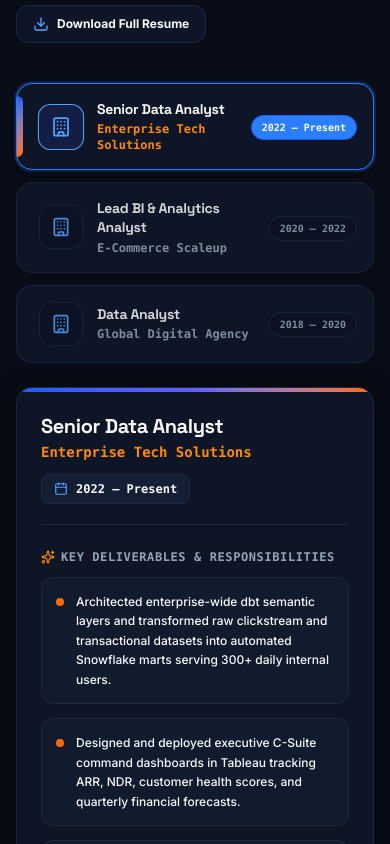
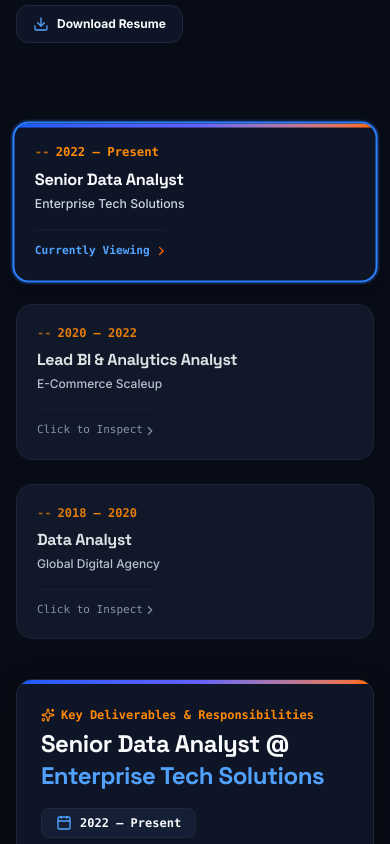
Before and after one commit to nana1506/my-portfolio, a Next.js app: page / in a window 390 px wide. Shown: the part 6020-6864 px from the top of the page. Built offline with nearby package versions, Linux system fonts and the light colour scheme.

Commit message:
feat(experience): implement horizontal dashed timeline format with orange node dots and clean structured cards

```diff
--- a/components/ExperienceSection.tsx
+++ b/components/ExperienceSection.tsx
@@ -8,10 +8,8 @@
   Calendar,
   Download,
   Building,
-  MapPin,
   Sparkles,
-  ArrowRight,
-  CheckCircle2,
+  ChevronRight,
 } from "lucide-react";
 
 interface ExperienceSectionProps {
@@ -33,15 +31,15 @@
         {/* Section Header */}
         <div className="flex items-center gap-2 text-xs font-mono font-bold uppercase tracking-wider text-blue-700 dark:text-blue-400 mb-2">
           <Briefcase className="w-4 h-4 text-orange-600 dark:text-orange-400" />
-          <span>04 // Career Journey</span>
+          <span>04 // Career Milestones</span>
         </div>
-        <div className="flex flex-col md:flex-row md:items-end justify-between gap-4 mb-10">
+        <div className="flex flex-col md:flex-row md:items-end justify-between gap-4 mb-14">
           <div>
             <h2 className="text-3xl sm:text-4xl font-display font-extrabold text-[var(--text-primary)] tracking-tight">
-              Work Experience & Impact
+              Horizontal Career Timeline
             </h2>
             <p className="mt-2 text-sm text-[var(--text-secondary)] font-normal max-w-xl">
-              A track record of translating data complexity into business outcomes across high-growth teams.
+              Click any milestone along the timeline track to inspect achievements, responsibilities, and quantified impact.
             </p>
           </div>
 
@@ -51,119 +49,117 @@
             className="inline-flex items-center gap-2 px-4 py-2.5 rounded-xl border border-[var(--border-subtle)] bg-[var(--bg-surface)] hover:bg-[var(--bg-surface-elevated)] text-[var(--text-primary)] font-bold text-xs transition-all hover:border-blue-500/50 shadow-2xs self-start md:self-auto cursor-pointer"
           >
             <Download className="w-4 h-4 text-blue-600 dark:text-blue-400" />
-            <span>Download Full Resume</span>
+            <span>Download Resume</span>
           </a>
         </div>
 
-        {/* Clean Interactive Split Experience Layout */}
-        <div className="grid grid-cols-1 lg:grid-cols-12 gap-6 lg:gap-8 items-start">
-          {/* Left Column: Interactive Milestone Navigation (5 cols) */}
-          <div className="lg:col-span-5 space-y-3">
+        {/* Horizontal Dashed Timeline Track */}
+        <div className="relative pt-6 pb-2">
+          {/* Dashed Connecting Track Line */}
+          <div className="hidden md:block absolute top-[2.1rem] left-10 right-10 border-t-2 border-dashed border-blue-400/40 dark:border-blue-500/30 z-0 pointer-events-none" />
+
+          {/* Milestone Columns Grid */}
+          <div className="grid grid-cols-1 md:grid-cols-3 gap-6 relative z-10">
             {experience.map((item, idx) => {
               const isActive = item.id === activeId;
               return (
+                <div key={item.id || idx} className="flex flex-col">
+                  {/* Top Node Indicator Resting on Dashed Line */}
+                  <div className="hidden md:flex items-center mb-5 pl-5">
                     <button
-                  key={item.id || idx}
                       onClick={() => setActiveId(item.id)}
-                  className={`w-full text-left p-4 sm:p-5 rounded-2xl border transition-all cursor-pointer relative flex items-center justify-between gap-4 ${
+                      aria-label={`Select ${item.title}`}
+                      className={`w-6 h-6 rounded-full transition-all cursor-pointer flex items-center justify-center ${
                         isActive
-                      ? "bg-[var(--bg-surface)] border-blue-600 dark:border-blue-500 shadow-md ring-2 ring-blue-500/20"
-                      : "bg-[var(--bg-surface-elevated)]/70 border-[var(--border-subtle)] hover:border-blue-400/40 hover:bg-[var(--bg-surface)] opacity-85 hover:opacity-100"
+                          ? "bg-orange-500 ring-4 ring-orange-500/25 scale-110 shadow-sm"
+                          : "bg-orange-500/80 hover:bg-orange-500 hover:scale-105 ring-2 ring-orange-500/20"
                       }`}
                     >
-                  {/* Active Left Indicator Bar */}
+                      <span className="w-2 h-2 rounded-full bg-white" />
+                    </button>
+                  </div>
+
+                  {/* Milestone Card */}
+                  <button
+                    onClick={() => setActiveId(item.id)}
+                    className={`text-left p-5 sm:p-6 rounded-2xl border transition-all cursor-pointer flex flex-col justify-between h-full relative overflow-hidden ${
+                      isActive
+                        ? "bg-[var(--bg-surface)] border-2 border-blue-600 dark:border-blue-500 shadow-lg ring-2 ring-blue-500/20 scale-[1.02]"
+                        : "bg-[var(--bg-surface-elevated)]/80 border-[var(--border-subtle)] hover:border-blue-400/50 hover:bg-[var(--bg-surface)] opacity-90 hover:opacity-100"
+                    }`}
+                  >
+                    {/* Top Glowing Accent Line for Active Card */}
                     {isActive && (
-                    <div className="absolute left-0 top-3 bottom-3 w-1.5 bg-gradient-to-b from-blue-600 to-orange-500 rounded-r-full" />
+                      <div className="absolute top-0 left-0 right-0 h-1 bg-gradient-to-r from-blue-600 via-indigo-500 to-orange-500" />
                     )}
 
-                  <div className="flex items-center gap-3.5 pl-1.5">
-                    {/* Company Logo or Icon */}
-                    <div
-                      className={`w-11 h-11 rounded-xl border flex items-center justify-center font-bold text-sm shrink-0 transition-transform ${
-                        isActive
-                          ? "bg-blue-100 dark:bg-blue-950/60 border-blue-400 text-blue-900 dark:text-blue-200 shadow-2xs scale-105"
-                          : "bg-[var(--bg-surface)] border-[var(--border-subtle)] text-[var(--text-muted)]"
-                      }`}
-                    >
-                      {item.logo ? (
-                        <img
-                          src={item.logo}
-                          alt={item.company}
-                          className="w-6 h-6 object-contain rounded"
-                        />
-                      ) : (
-                        <Building className="w-5 h-5 text-blue-600 dark:text-blue-400" />
-                      )}
+                    <div>
+                      {/* Monospace Period Prefix with Double-Dash format */}
+                      <div className="text-xs font-mono font-bold text-orange-600 dark:text-orange-400 mb-2 flex items-center gap-1.5">
+                        <span className="opacity-70">--</span>
+                        <span>{item.startDate} — {item.endDate}</span>
                       </div>
 
-                    <div>
-                      <h3 className={`font-display font-bold text-sm sm:text-base leading-snug ${isActive ? "text-[var(--text-primary)]" : "text-[var(--text-primary)]"}`}>
+                      {/* Job Title */}
+                      <h3 className="font-display font-extrabold text-base sm:text-lg text-[var(--text-primary)] leading-snug">
                         {item.title}
                       </h3>
-                      <p className={`text-xs font-mono font-bold mt-0.5 ${isActive ? "text-orange-600 dark:text-orange-400" : "text-[var(--text-muted)]"}`}>
+
+                      {/* Company Name */}
+                      <p className="text-xs sm:text-sm text-[var(--text-secondary)] font-medium mt-1 leading-normal">
                         {item.company}
                       </p>
                     </div>
-                  </div>
 
-                  {/* Date Badge */}
-                  <div className="text-right shrink-0">
-                    <span
-                      className={`inline-block px-2.5 py-1 rounded-full text-[10px] font-mono font-extrabold border ${
-                        isActive
-                          ? "bg-blue-600 dark:bg-blue-500 text-white border-blue-600 shadow-2xs"
-                          : "bg-[var(--bg-surface)] border-[var(--border-subtle)] text-[var(--text-muted)]"
-                      }`}
-                    >
-                      {item.startDate} — {item.endDate}
+                    {/* Active State View Indicator */}
+                    <div className="mt-4 pt-3 border-t border-[var(--border-subtle)]/70 flex items-center justify-between text-[11px] font-mono">
+                      <span className={isActive ? "text-blue-600 dark:text-blue-400 font-bold" : "text-[var(--text-muted)]"}>
+                        {isActive ? "Currently Viewing" : "Click to Inspect"}
                       </span>
+                      <ChevronRight className={`w-3.5 h-3.5 transition-transform ${isActive ? "text-orange-500 translate-x-1" : "text-[var(--text-muted)]"}`} />
                     </div>
                   </button>
+                </div>
               );
             })}
           </div>
+        </div>
 
-          {/* Right Column: Selected Role Detail Card (7 cols) */}
-          <div className="lg:col-span-7">
+        {/* Selected Milestone Detail Sheet */}
         {activeExp && (
           <motion.div
             key={activeExp.id}
-                initial={{ opacity: 0, y: 10 }}
+            initial={{ opacity: 0, y: 15 }}
             animate={{ opacity: 1, y: 0 }}
-                transition={{ duration: 0.3 }}
-                className="glass-card rounded-2xl p-6 sm:p-8 border border-[var(--border-subtle)] shadow-md relative overflow-hidden"
+            transition={{ duration: 0.35 }}
+            className="mt-8 glass-card rounded-2xl p-6 sm:p-8 border border-[var(--border-subtle)] shadow-md relative overflow-hidden"
           >
             {/* Top Subtle Gradient */}
             <div className="absolute top-0 left-0 right-0 h-1 bg-gradient-to-r from-blue-600 via-indigo-500 to-orange-500" />
 
             {/* Role Header */}
-                <div className="flex flex-col sm:flex-row sm:items-center justify-between gap-3 pb-5 border-b border-[var(--border-subtle)]">
+            <div className="flex flex-col sm:flex-row sm:items-center justify-between gap-4 pb-5 border-b border-[var(--border-subtle)]">
               <div>
-                    <h3 className="text-xl sm:text-2xl font-display font-extrabold text-[var(--text-primary)]">
-                      {activeExp.title}
+                <div className="inline-flex items-center gap-1.5 text-xs font-mono font-bold text-orange-600 dark:text-orange-400 mb-1">
+                  <Sparkles className="w-3.5 h-3.5" />
+                  <span>Key Deliverables & Responsibilities</span>
+                </div>
+                <h3 className="text-2xl font-display font-extrabold text-[var(--text-primary)]">
+                  {activeExp.title} @ <span className="text-blue-600 dark:text-blue-400">{activeExp.company}</span>
                 </h3>
-                    <p className="text-sm font-mono font-bold text-orange-600 dark:text-orange-400 mt-0.5">
-                      {activeExp.company}
-                    </p>
               </div>
-
-                  <div className="flex items-center gap-2 text-xs font-mono font-bold text-[var(--text-primary)] bg-[var(--bg-surface-elevated)] px-3 py-1.5 rounded-lg border border-[var(--border-subtle)] self-start sm:self-auto">
-                    <Calendar className="w-3.5 h-3.5 text-blue-600 dark:text-blue-400" />
+              <div className="flex items-center gap-2 text-xs font-mono font-bold text-[var(--text-primary)] bg-[var(--bg-surface-elevated)] px-3.5 py-1.5 rounded-lg border border-[var(--border-subtle)] self-start sm:self-auto">
+                <Calendar className="w-4 h-4 text-blue-600 dark:text-blue-400" />
                 <span>{activeExp.startDate} — {activeExp.endDate}</span>
               </div>
             </div>
 
-                {/* Bullets & Responsibilities */}
+            {/* Bullets */}
             <div className="mt-6 space-y-3.5">
-                  <div className="text-xs font-mono uppercase font-bold text-[var(--text-muted)] tracking-wider flex items-center gap-1.5 mb-3">
-                    <Sparkles className="w-3.5 h-3.5 text-orange-600 dark:text-orange-400" />
-                    <span>Key Deliverables & Responsibilities</span>
-                  </div>
-
               {activeExp.bullets.map((bullet, idx) => (
                 <div
                   key={idx}
-                      className="flex items-start gap-3 p-3.5 rounded-xl bg-[var(--bg-surface-elevated)]/60 border border-[var(--border-subtle)] text-xs sm:text-sm text-[var(--text-secondary)] leading-relaxed"
+                  className="flex items-start gap-3 text-xs sm:text-sm text-[var(--text-secondary)] leading-relaxed bg-[var(--bg-surface-elevated)]/60 p-3.5 rounded-xl border border-[var(--border-subtle)]"
                 >
                   <span className="w-2 h-2 rounded-full bg-orange-500 shrink-0 mt-1.5" />
                   <span className="font-medium text-[var(--text-primary)]">{bullet}</span>
@@ -173,8 +169,6 @@
           </motion.div>
         )}
       </div>
-        </div>
-      </div>
     </section>
   );
 }
```
Lines whose indentation alone changed are shown as unchanged.
